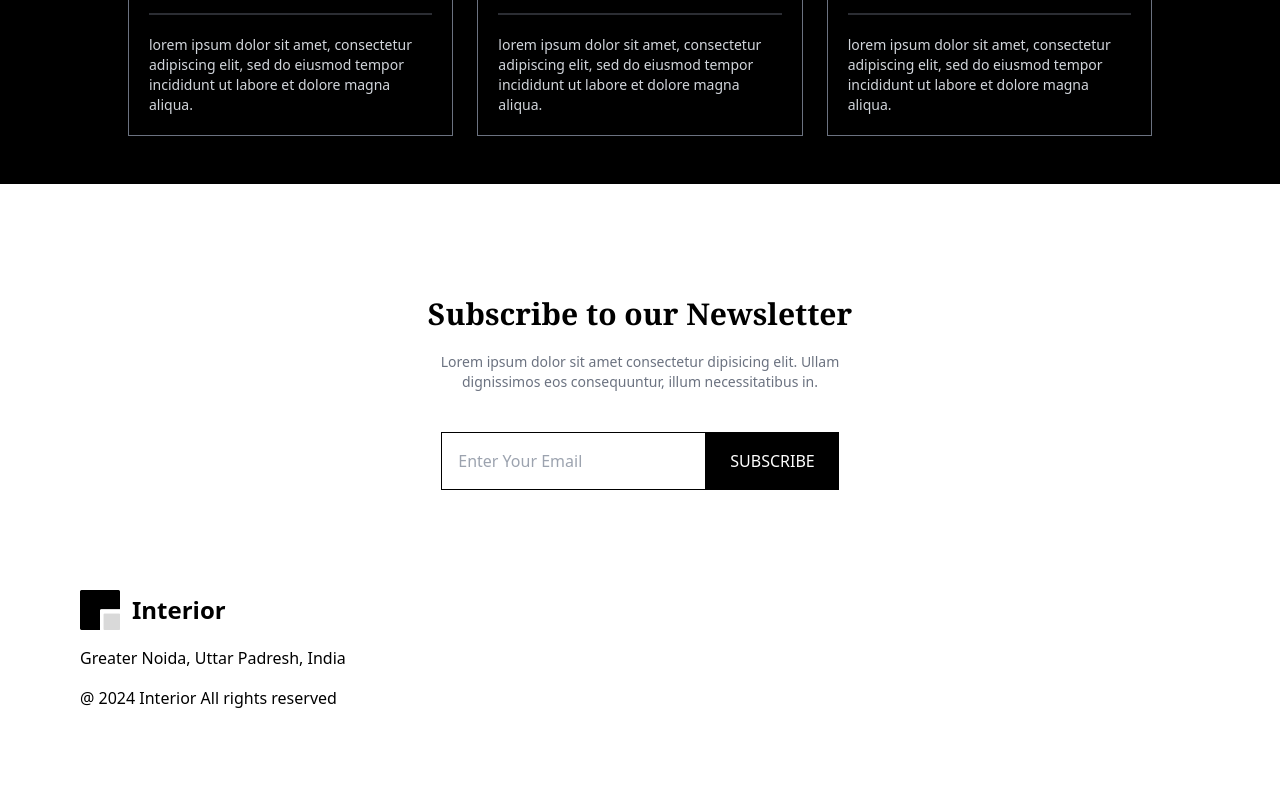
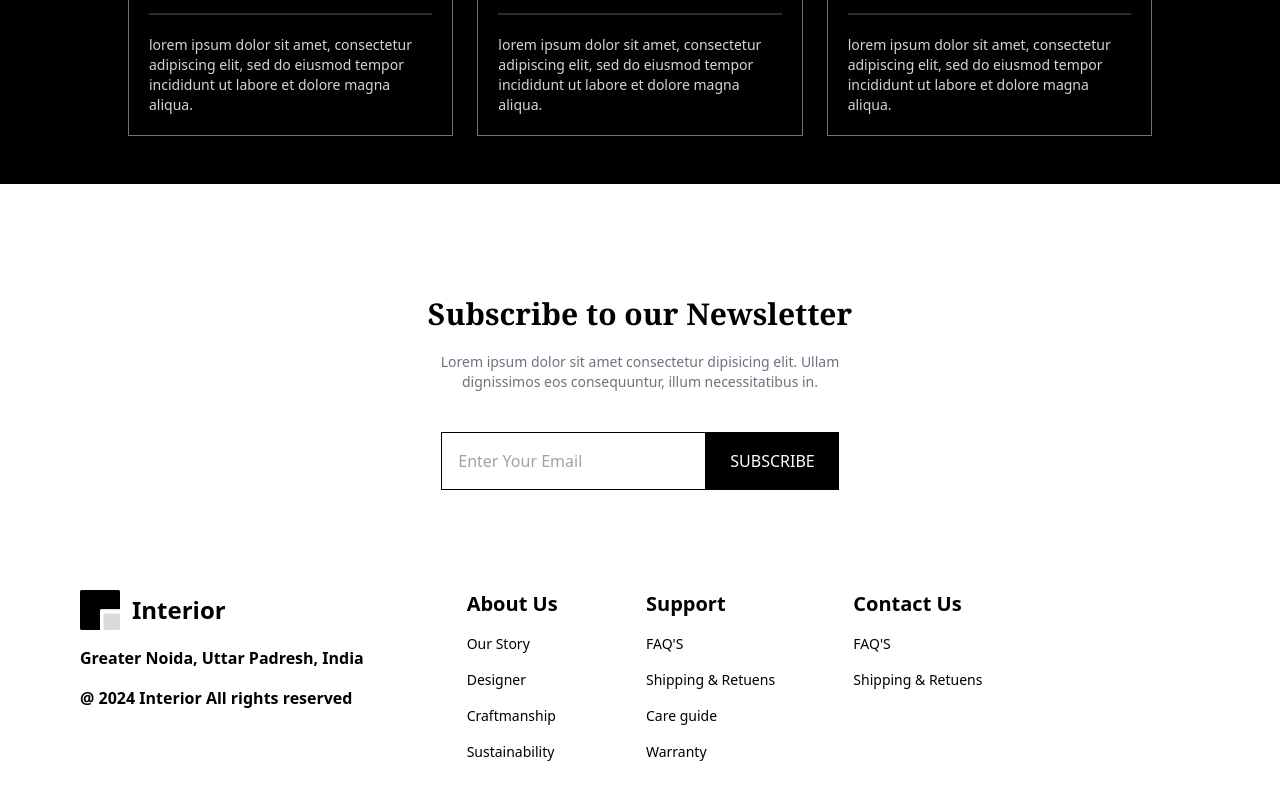
Before and after one commit to wacho91/interior-design, a React (Vite) app: page / in a window 1280 px wide. Shown: the part 2547-3347 px from the top of the page. Before the commit the page ends 3301 px from the top, so only its background shows below. Built offline with nearby package versions, Linux system fonts and the light colour scheme.

Commit message:
Footer logo, about & support complete

```diff
--- a/src/Component/Footer/Footer.jsx
+++ b/src/Component/Footer/Footer.jsx
@@ -4,9 +4,9 @@ import Logo from "../../assets/logo.png"
 const Footer = () => {
   return (
     <div className="container py-11">
-      <div className="grid grid-cols-1 md:grid-cols-3">
+      <div className="grid grid-cols-1 md:grid-cols-3 gap-10">
             {/*Company Information*/}
-            <div className="space-y-4">
+            <div className="space-y-4 font-semibold">
                 <div className="flex items-center space-x-3">
                     <img src={Logo} alt="" className="w-10"/>
                     <p className="text-2xl font-bold">Interior</p>
@@ -15,7 +15,55 @@ const Footer = () => {
                 <p>@ 2024 Interior All rights reserved</p>
             </div>
             {/*Footer Links*/}
+            <div className="grid grid-cols-2 gap-3">
+                <div className="space-y-4">
+                    <h1 className="text-xl font-semibold">About Us</h1>
+                    <ul className="text-sm space-y-4">
+                        <li>
+                            <a href="#">Our Story</a>
+                        </li>
+                        <li>
+                            <a href="#">Designer</a>
+                        </li>
+                        <li>
+                            <a href="#">Craftmanship</a>
+                        </li>
+                        <li>
+                            <a href="#">Sustainability</a>
+                        </li>
+                    </ul>
+                </div>
+                <div className="space-y-4">
+                    <h1 className="text-xl font-semibold">Support</h1>
+                    <ul className="text-sm space-y-4">
+                        <li>
+                            <a href="#">FAQ'S</a>
+                        </li>
+                        <li>
+                            <a href="#">Shipping & Retuens</a>
+                        </li>
+                        <li>
+                            <a href="#">Care guide</a>
+                        </li>
+                        <li>
+                            <a href="#">Warranty</a>
+                        </li>
+                    </ul>
+                </div>
+            </div>
             {/*Contact Section*/}
+            <div className="space-y-4">
+                <h1 className="text-xl font-semibold">Contact Us</h1>
+                <ul className="text-sm space-y-4">
+                    <li>
+                        <a href="#">FAQ'S</a>
+                    </li>
+                    <li>
+                        <a href="#">Shipping & Retuens</a>
+                    </li>
+
+                </ul>
+            </div>
       </div>
     </div>
   )
```
